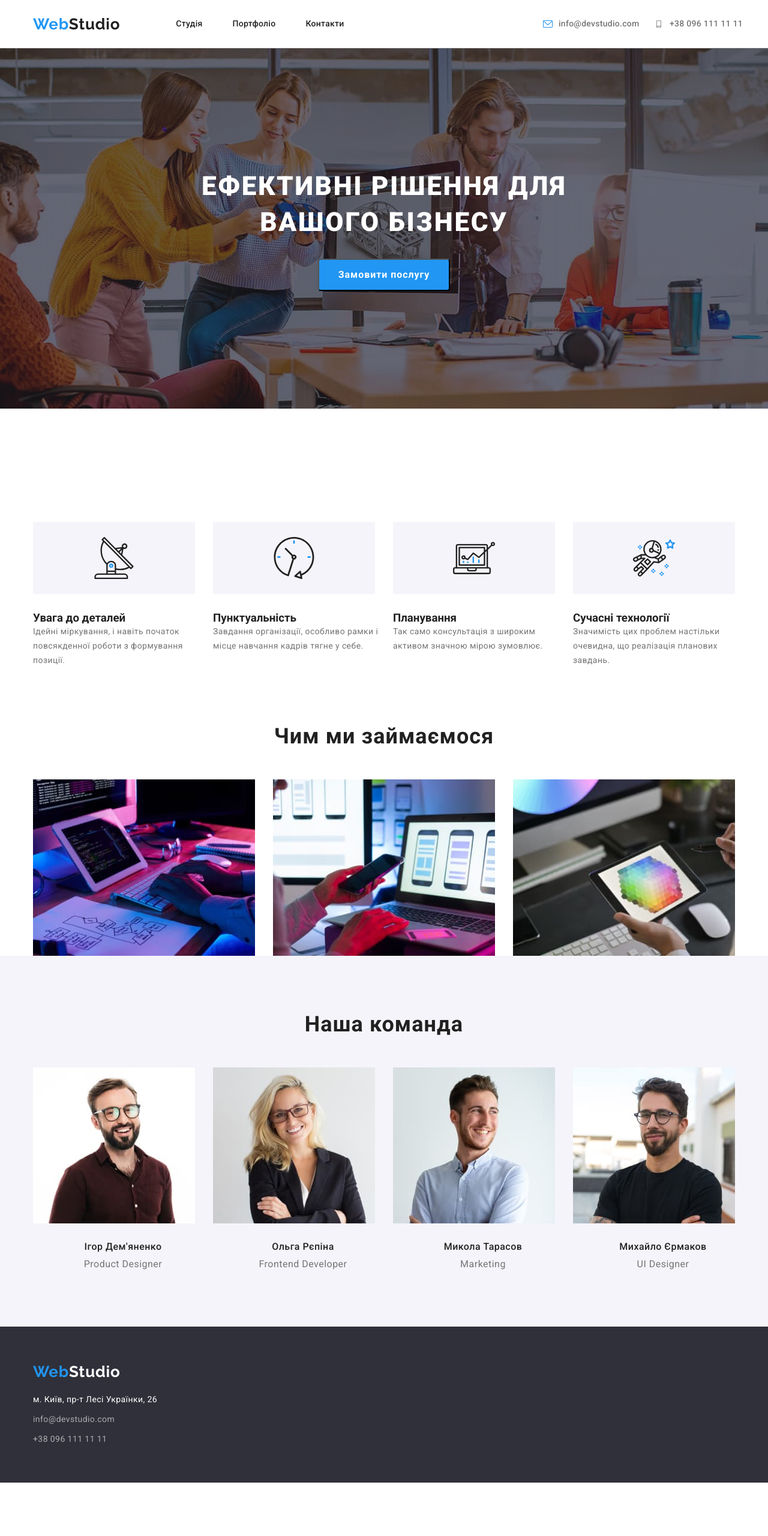
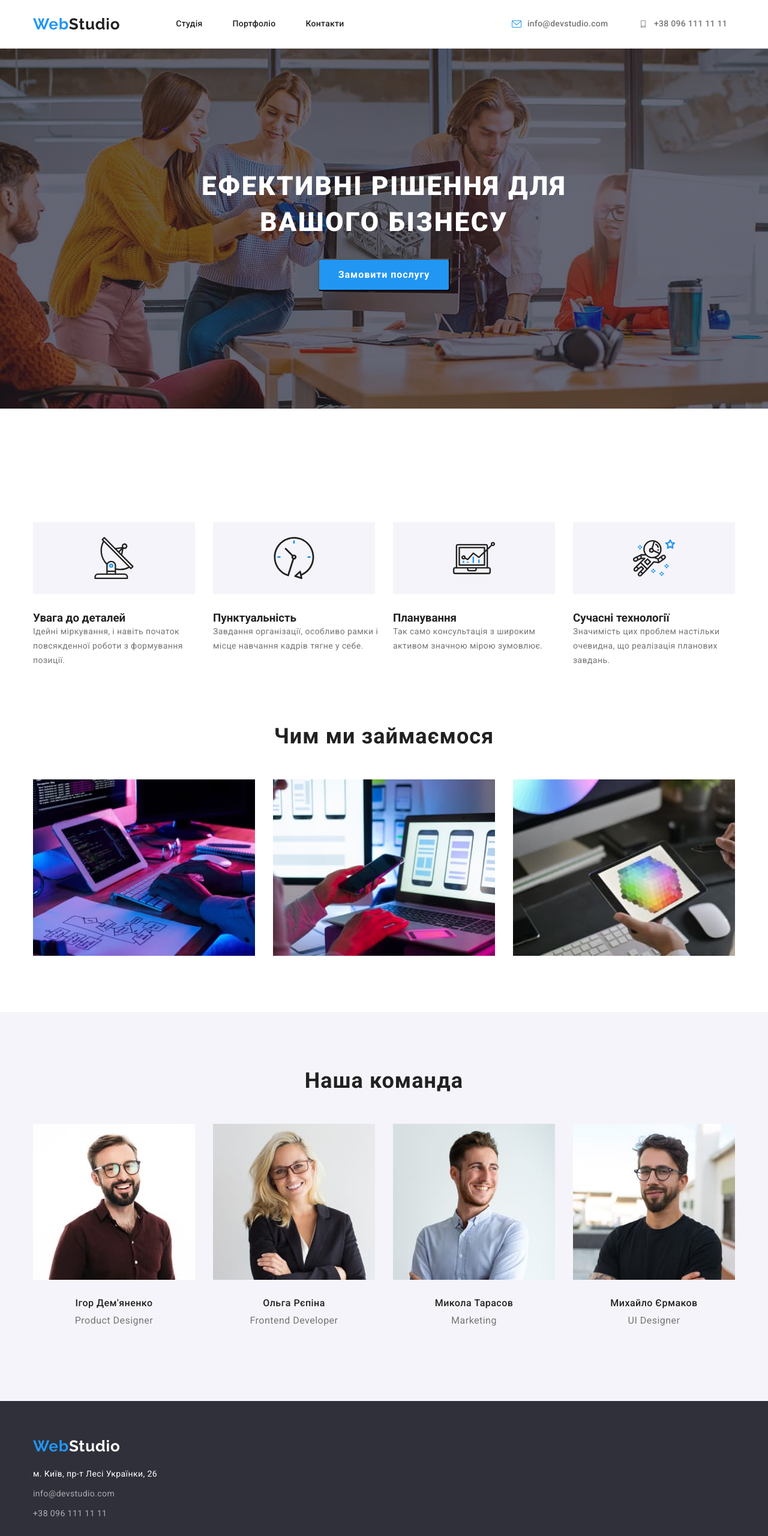
Before and after one commit to ZaharChis/goit-markup-hw-08, a plain HTML site: page index.html in a window 1280 px wide. Shown: the whole page at 60% size. Before the commit the page ends 2471 px from the top, so only its background shows below. Drawn offline with nearby package versions, Linux system fonts and the light colour scheme.

Commit message:
16.10.2022

```diff
--- a/CSS/styles.css
+++ b/CSS/styles.css
@@ -9,6 +9,7 @@
     --hero-becgr-color:#2F303A;
     --foot-links-color:rgba(255, 255, 255, 0.6);
     --border-color: #eeeeee;
+    --border-bottom: #ececec;
 }
 
 
@@ -19,7 +20,7 @@
     list-style-type: none;
     margin: 0;
     padding: 0;
-
+    margin-left: 93px;
     display: flex;}
 
 .auth-list {
@@ -67,7 +68,7 @@
             flex-wrap: wrap;
             align-items: center;
             justify-content: center;
-            margin-bottom: 30px;
+            /* margin-bottom: 30px; */
 }
 
 .link {
@@ -86,15 +87,15 @@
 .auth-nav-item {
 
     margin-right: 50px;
-    width: 135px;
+    /* width: 135px; */
 }
 .site-nav-item:last-child{
     margin-right: 0px;
 }
 
-.site-nav-item:first-child {
+/* .site-nav-item:first-child {
     margin-left: 93px;
-}
+} */
 
 .auth-nav-item:last-child{
     margin-right: 0;
@@ -160,7 +161,7 @@ img {
     display: flex;
         align-items: center;
         /* justify-content: flex-end; */
-        margin-right: auto;
+        /* margin-right: auto; */
 }
 
 .section{
@@ -286,7 +287,7 @@ align-items: center;
 /* hero list */
 
 .page-header{
-    border-bottom: solid var(--secondary-text-color) 1px;
+    border-bottom: solid var(--border-bottom) 1px;
 }
 
 .hero-title{
@@ -515,7 +516,7 @@ color: var(--hero-text);
 .work-section{
 
     padding-top: 0;
-    padding-bottom: 0;
+    padding-bottom: 94px;
 }
 
 
@@ -566,7 +567,7 @@ color: var(--hero-text);
 
     .doun-pfoto{
         padding-top: 30px;
-        padding-left: 30px;
+        padding-bottom: 30px;
         text-align: center;
     }
 
@@ -638,17 +639,18 @@ color: var(--hero-text);
     padding: 0;
   }
 
-.foot-links{
+/* .foot-links{
 
-            color: var(--hero-text);
-            font-style: normal;
-            font-size: 14px;
+            /* color: var(--hero-text);
+            font-style: normal; */
+            /* font-size: 14px;
             line-height: 1.71;
-            letter-spacing: 0.03em;
+            letter-spacing: 0.03em; */
 
-            display: inline-block;
+            /* display: inline-block; */
 
-  }
+  /* } */ */
+
 
 
 .foot-links:hover,
@@ -657,7 +659,7 @@ color: var(--hero-text);
     color:var(--accent-color)
 }
 
-.foot-links-two{
+.foot-links{
 
 
     color: var(--foot-links-color);
@@ -665,9 +667,14 @@ color: var(--hero-text);
     font-size: 14px;
     line-height: 1.71;
     letter-spacing: 0.03em;
-    margin-top: 9px;
+    padding-top: 9px;
 
 }
+.foot-links:first-child {
+    display: inline-block;
+    color: var(--hero-text);
+    font-style: normal;
+    padding-top: 0px;}
 
 .foot-links-two:hover,
 .foot-links-two:focus
@@ -768,7 +775,7 @@ color: var(--hero-text);
     justify-content: center;
     display: flex;
     list-style-type: none;
-    margin-bottom: 34px;
+    margin-bottom: 50px;
 
 }
 
--- a/index.html
+++ b/index.html
@@ -222,7 +222,7 @@
                 >м. Київ, пр-т Лесі Українки, 26</a
               >
             </li>
-            <li class="foot-links-two">
+            <li class="foot-links">
               <a
                 class="adress-link"
 
@@ -230,7 +230,7 @@
                 >info@devstudio.com</a
               >
             </li>
-            <li class="foot-links-two">
+            <li class="foot-links">
               <a class="adress-link"  href="tel:+380961111111"
                 >+38 096 111 11 11</a
               >
```
Also changed, not shown: portfolio.html (+2 -2 lines).
